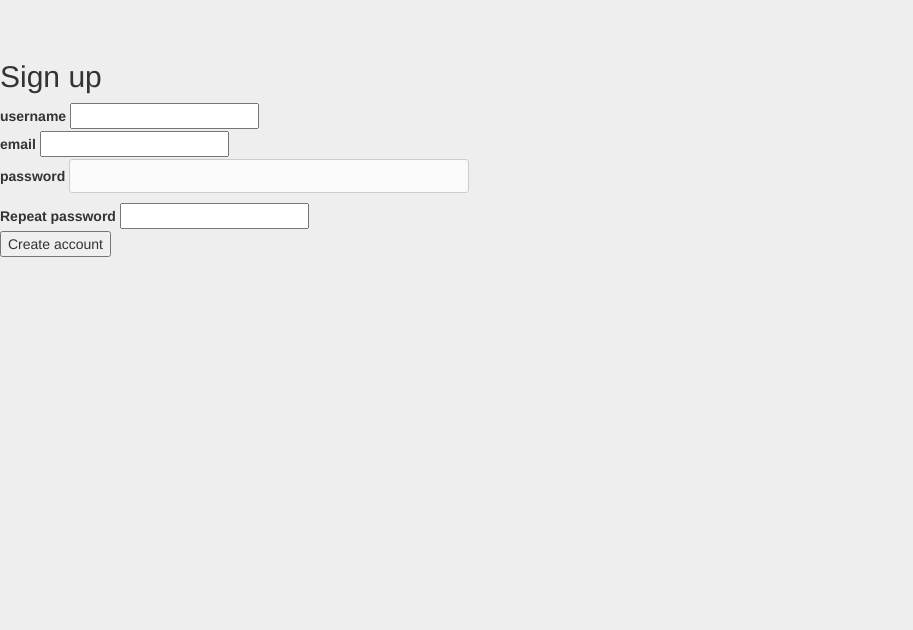
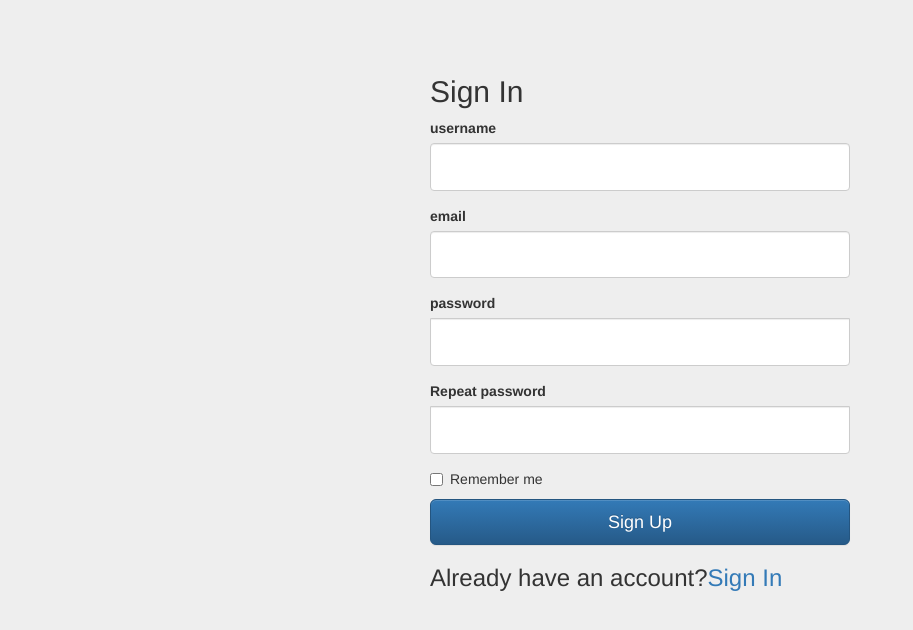
Before and after one commit to dexteroyer/TravelPlanner, a Flask app: page /register in a window 1280 px wide. Shown: the top 630 px of the page, without its empty margins (0-913 px from the left). Run offline with Flask 2, Linux system fonts and the light colour scheme; parts of the project's set-up code (start-up, migrations or seed data) failed here and were passed over; some libraries are stand-ins or nearby versions.

Commit message:
Update on Registration form

```diff
--- a/app/auth/forms.py
+++ b/app/auth/forms.py
@@ -26,7 +26,6 @@ class RegisterForm(FlaskForm):
             DataRequired(), EqualTo('password', message='Passwords must match.')
         ]
     )
-    submit = SubmitField("Create account")
 
     def validate_email(self, field):
         if User.query.filter_by(email=field.data).first():
--- a/app/auth/templates/registration.html
+++ b/app/auth/templates/registration.html
@@ -2,7 +2,7 @@
 {% import "bootstrap/wtf.html" as wtf %}
 
 {% block title %}
-Register
+Login
 {% endblock %}
 
 {% block styles %}
@@ -10,43 +10,31 @@ Register
 <link rel="stylesheet" href="{{ url_for('.static', filename='css/bootstrap.min.css') }}">
 <link rel="stylesheet" href="{{ url_for('.static', filename='css/bootstrap-theme.min.css') }}">
 <link rel="stylesheet" href="{{ url_for('.static', filename='css/register.css') }}">
-<link rel="stylesheet" href="{{ url_for('.static', filename='css/main.css') }}">
-
 {% endblock %}
 
+{% block content %}
 
-{% block content %}
-<h2>Sign up</h2>
+<div class="container">
 
-  {% for message in form.username.errors %}
-    <div class="flash">{{ message }}</div>
-  {% endfor %}
+      <form class="form-signin" method="POST" action="{{ url_for('auth_blueprint.register') }}">
+        <h2 class="form-signin-heading">Sign In</h2>
+          {{ form.hidden_tag() }}
+          {{ wtf.form_field(form.username) }}
+          {{ wtf.form_field(form.email) }}
+          {{ wtf.form_field(form.password) }}
+          {{ wtf.form_field(form.confirm) }}
+        <div class="checkbox">
+          <label>
+            <input type="checkbox" value="remember-me"> Remember me
+          </label>
+        </div>
+        <button class="btn btn-lg btn-primary btn-block" type="submit" name="submit">Sign Up</button>
+        <div>
+          <h3>Already have an account?<a href="{{ url_for('auth_blueprint.login') }}">Sign In</a></h3>
+        </div>
+      </form>
 
-  {% for message in form.email.errors %}
-    <div class="flash">{{ message }}</div>
-  {% endfor %}
-
-  {% for message in form.password.errors %}
-    <div class="flash">{{ message }}</div>
-  {% endfor %}
-
-  <form action="{{ url_for('auth_blueprint.register') }}" method=post>
-    {{ form.hidden_tag() }}
-
-    {{ form.username.label }}
-    {{ form.username }}<br>
-
-    {{ form.email.label }}
-    {{ form.email }}<br>
-
-    {{ form.password.label }}
-    {{ form.password }}<br>
-
-    {{ form.confirm.label }}
-    {{ form.confirm }}<br>
-
-    {{ form.submit }}
-  </form>
+    </div> <!-- /container -->
 {% endblock %}
 
 <script src="https://ajax.googleapis.com/ajax/libs/jquery/1.12.4/jquery.min.js"></script>
--- a/app/auth/templates/signin.html
+++ b/app/auth/templates/signin.html
@@ -16,7 +16,7 @@ Login
 
 <div class="container">
 
-      <form class="form-signin" method="POST" action="/login">
+      <form class="form-signin" method="POST" action="{{ url_for('auth_blueprint.login') }}">
         <h2 class="form-signin-heading">Sign In</h2>
           {{ form.hidden_tag() }}
           {{ wtf.form_field(form.username) }}
@@ -26,7 +26,7 @@ Login
             <input type="checkbox" value="remember-me"> Remember me
           </label>
         </div>
-        <button class="btn btn-lg btn-primary btn-block" type="submit">Sign in</button>
+        <button class="btn btn-lg btn-primary btn-block" type="submit" name="submit">Sign in</button>
         <div>
           <h3>Don't have an account?<a href="{{ url_for('auth_blueprint.register') }}">Sign Up</a></h3>
         </div>
--- a/app/auth/views.py
+++ b/app/auth/views.py
@@ -12,6 +12,10 @@ auth_blueprint = Blueprint('auth_blueprint', __name__, template_folder='template
 def flask():
     return "Hello World!"
 
+@auth_blueprint.route('/index')
+def index():
+    return "Logged In Successfully"
+
 @auth_blueprint.route('/login', methods=['GET', 'POST'])
 def login():
     error = None
@@ -22,7 +26,7 @@ def login():
             if user is not None and check_password_hash(user.password, request.form['password']):
                 session['logged_in'] = True
                 flash('You are now logged in!')
-                return redirect(url_for(''))
+                return redirect(url_for('auth_blueprint.index'))
         else:
             error = 'Invalid username or password'
     return render_template('signin.html', form=form, error=error)
@@ -31,7 +35,7 @@ def login():
 def register():
     form = RegisterForm()
     if form.validate_on_submit():
-        user = User(form.username.data, form.email.data, form.password.data)
+        user = User(username=request.form['username'], email=request.form['email'], password=request.form['password'])
         db.session.add(user)
         db.session.commit()
         flash('Log In')
```
Also changed, not shown: 2 other files.
